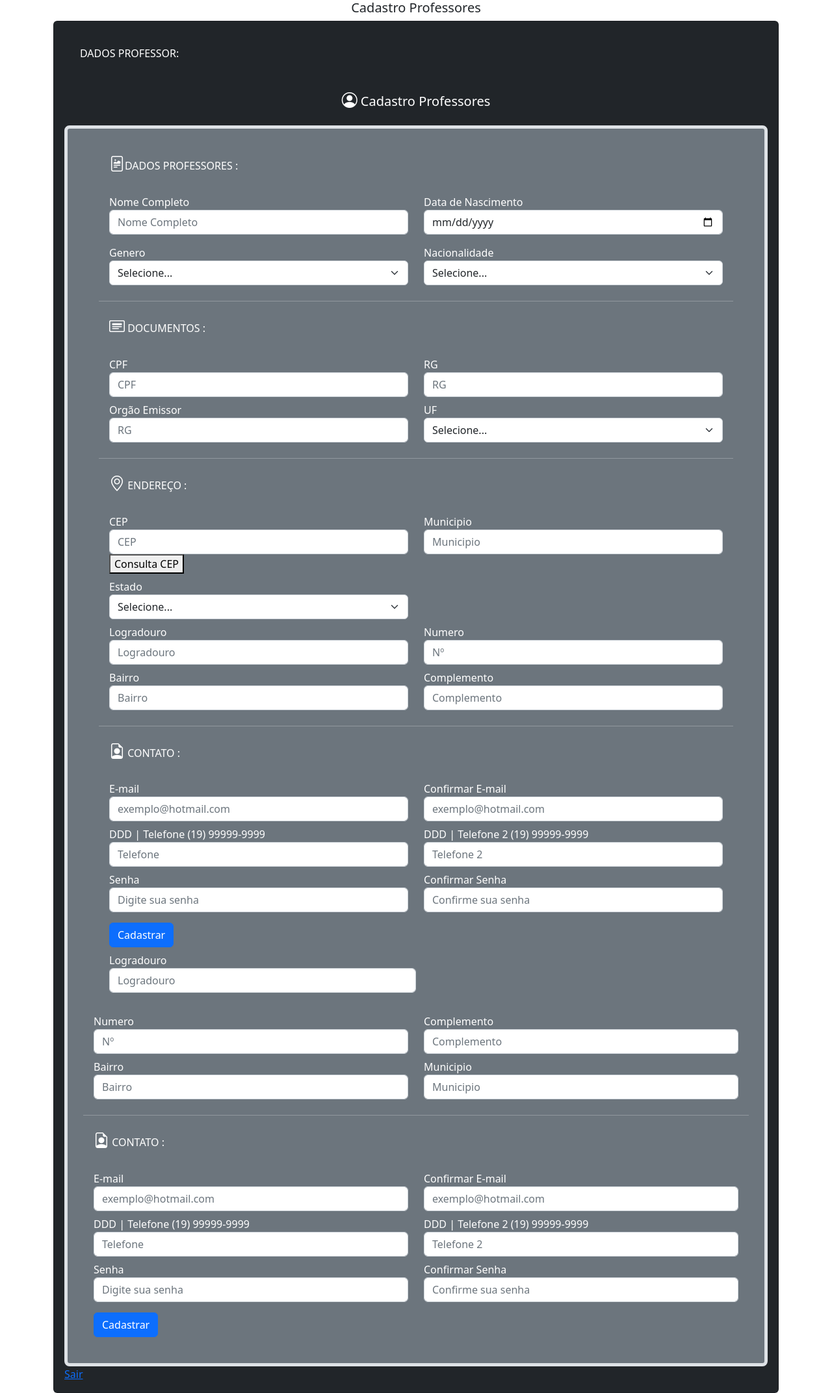
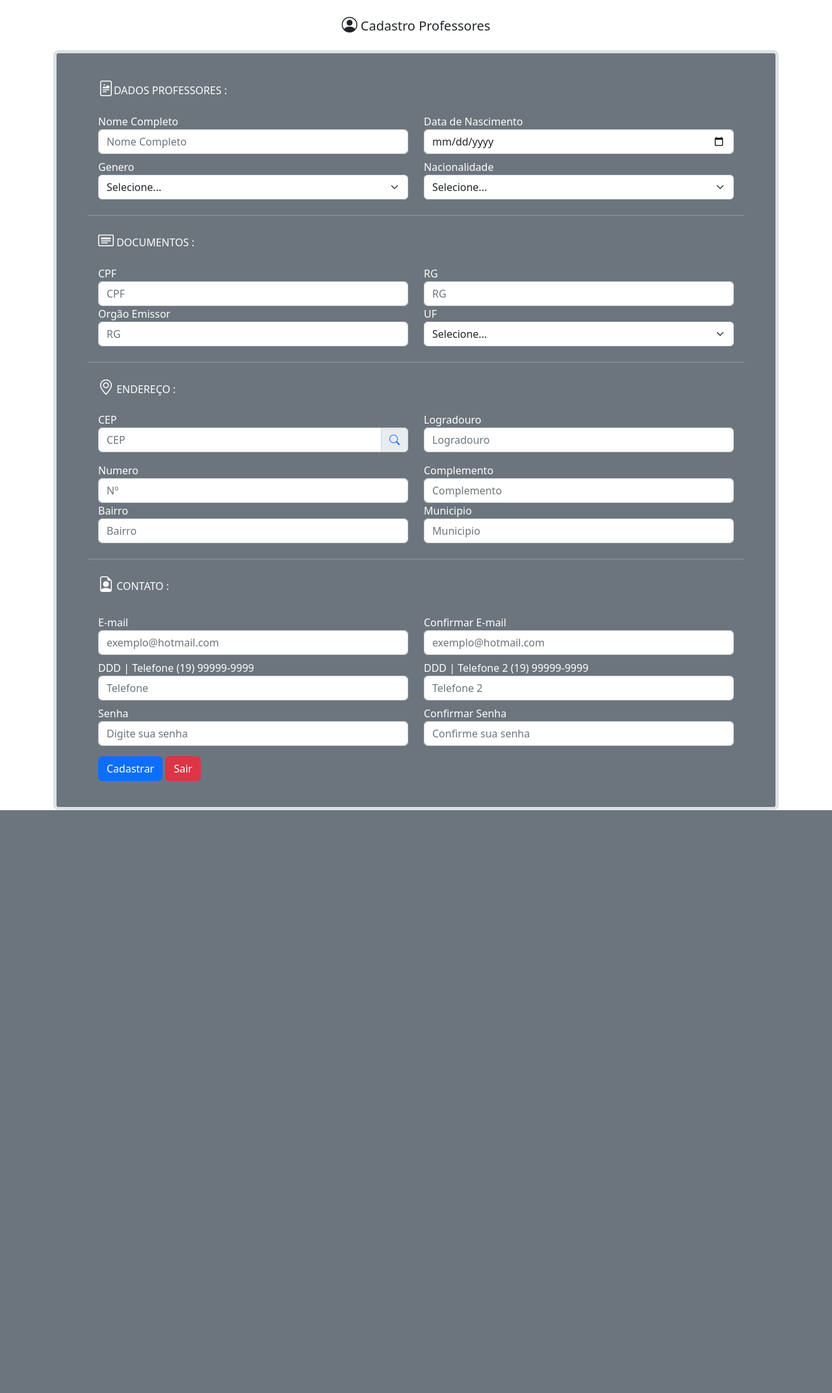
Before and after one commit to Erubbo/AutoPlanner, a PHP site: page /backend/front/cadastro_professor.php in a window 1280 px wide. Shown: the part 169-2313 px from the top of the page at 65% size. After the commit the page ends 1416 px from the top, so only its background shows below. Run offline with PHP 8.4, Linux system fonts and the light colour scheme; a user stored in the database is signed in; some libraries are stand-ins or nearby versions.

Commit message:
Ajuste Front Aluno Professor add consulta cep

```diff
--- a/backend/front/cadastro_professor.php
+++ b/backend/front/cadastro_professor.php
@@ -22,9 +22,7 @@ include '../includes/conexao.php';
     ?>
 
     <div class="container">
-        <h5 class="text-center">Cadastro Professores</h5>
-        <div class="card text-bg-dark p-3">
-        <h6 class="m-4">DADOS PROFESSOR:</h6>
+
         <div class="form-group">
             <form id="form-prof">
 
@@ -38,20 +36,20 @@ include '../includes/conexao.php';
 
                             <div class="group m-4">
                                 <div class="row mt-2">
-                            <div class="form-group col-md-6 mt-2">
-                                <label for="inputEmail4">Nome Completo</label>
+                                    <div class="form-group col-md-6">
+                                        <label for="nome">Nome Completo</label>
                                         <input type="text" class="form-control" id="nome" name="nome" placeholder="Nome Completo">
                                     </div>
 
-                            <div class="form-group col-md-6 mt-2">
-                                <label for="inputPassword4">Data de Nascimento</label>
+                                    <div class="form-group col-md-6">
+                                        <label for="data_nascimento">Data de Nascimento</label>
                                         <input type="date" class="form-control" id="data_nascimento" name="data_nascimento">
                                     </div>
                                 </div>
 
                                 <div class="row mt-2">
-                            <div class="form-group col-md-6 mt-2">
-                                <label for="Pagamento">Genero</label>
+                                    <div class="form-group col-md-6">
+                                        <label for="genero">Genero</label>
                                         <select class="form-select" aria-label="Default select example" id="genero" name="genero">
 
                                             <option value="0" selected disabled>Selecione...</option>
@@ -64,8 +62,8 @@ include '../includes/conexao.php';
                                         </select>
                                     </div>
 
-                            <div class="form-group col-md-6 mt-2">
-                                <label for="">Nacionalidade</label>
+                                    <div class="form-group col-md-6">
+                                        <label for="nacionalidade">Nacionalidade</label>
                                         <select class="form-select" aria-label="Default select example" id="nacionalidade" name="nacionalidade">
 
                                             <option value="0" selected disabled>Selecione...</option>
@@ -80,33 +78,31 @@ include '../includes/conexao.php';
                             </div>
 
 
-
-
                             <hr class="m-2">
 
                             <h6 class="m-4"><i class="bi bi-card-heading" style="font-size: 1.5rem"></i> DOCUMENTOS :</h6>
 
                             <div class="group m-4 mt-2">
                                 <div class="row ">
-                            <div class="form-group col-md-6 mt-2">
-                                <label for="inputPassword4">CPF</label>
+                                    <div class="form-group col-md-6">
+                                        <label for="cpf">CPF</label>
                                         <input type="number" class="form-control" id="cpf" name="cpf" placeholder="CPF">
                                     </div>
 
 
 
-                            <div class="form-group col-md-6 mt-2">
-                                <label for="inputPassword4">RG</label>
+                                    <div class="form-group col-md-6">
+                                        <label for="rg">RG</label>
                                         <input type="number" class="form-control" id="rg" name="rg" placeholder="RG">
                                     </div>
 
-                            <div class="form-group col-md-6 mt-2">
-                                <label for="inputPassword4">Orgão Emissor</label>
+                                    <div class="form-group col-md-6">
+                                        <label for="orgao_emissor">Orgão Emissor</label>
                                         <input type="text" class="form-control" id="orgao_emissor" name="orgao_emissor" placeholder="RG">
                                     </div>
 
-                            <div class="form-group col-md-6 mt-2">
-                                <label for="Pagamento">UF</label>
+                                    <div class="form-group col-md-6">
+                                        <label for="uf">UF</label>
                                         <select class="form-select" aria-label="Default select example" id="uf" name="uf">
 
                                             <option value="0" selected disabled>Selecione...</option>
@@ -146,84 +142,51 @@ include '../includes/conexao.php';
                             <h6 class="m-4"><i class="bi bi-geo-alt" style="font-size: 1.5rem"></i> ENDEREÇO :</h6>
                             <div class="group m-4">
                                 <div class="row mt-2 ">
-                            <div class="form-group col-md-6 mt-2">
 
-                                <label for="inputAddress">CEP</label>
-                                <div class="div-cep">
-                                    <input type="text" class="form-control input-cep" id="cep" name="cep" placeholder="CEP">
-                                    <button type="button" class="btn-cep" onclick="consultaCep()">Consulta CEP</button>
+                                    <div class="form-group col-md-6">
+
+                                        <label for="cep">CEP</label>
+                                        <div class="input-group mb-3">
+
+                                            <input id="cep" name="cep" type="text" class="form-control" placeholder="CEP">
+                                            <span class="input-group-text" id="basic-addon1"><a href="" onclick="consultaCep()"><i class="bi bi-search "></i></a></span>
                                         </div>
 
                                     </div>
 
-                            <div class="form-group col-md-6 mt-2">
-                                <label for="inputAddress">Municipio</label>
-                                <input type="text" class="form-control" id="municipio" name="municipio" placeholder="Municipio">
+                                    <div class="form-group col-md-6">
+                                        <label for="logradouro">Logradouro</label>
+                                        <input type="text" class="form-control" id="logradouro" name="logradouro" placeholder="Logradouro">
                                     </div>
-
-                            <div class="form-group col-md-6 mt-2">
-                                <label for="Pagamento">Estado</label>
-                                <select class="form-select" aria-label="Default select example" id="estado" name="estado">
-
-                                    <option value="0" selected disabled>Selecione...</option>
-                                    <option value="AC">Acre</option>
-                                    <option value="AL">Alagoas</option>
-                                    <option value="AP">Amapá</option>
-                                    <option value="AM">Amazonas</option>
-                                    <option value="BA">Bahia</option>
-                                    <option value="CE">Ceará</option>
-                                    <option value="DF">Distrito Federal</option>
-                                    <option value="ES">Espírito Santo</option>
-                                    <option value="GO">Goiás</option>
-                                    <option value="MA">Maranhão</option>
-                                    <option value="MT">Mato Grosso</option>
-                                    <option value="MS">Mato Grosso do Sul</option>
-                                    <option value="MG">Minas Gerais</option>
-                                    <option value="PA">Pará</option>
-                                    <option value="PB">Paraíba</option>
-                                    <option value="PR">Paraná</option>
-                                    <option value="PE">Pernambuco</option>
-                                    <option value="PI">Piauí</option>
-                                    <option value="RJ">Rio de Janeiro</option>
-                                    <option value="RN">Rio Grande do Norte</option>
-                                    <option value="RS">Rio Grande do Sul</option>
-                                    <option value="RO">Rondônia</option>
-                                    <option value="RR">Roraima</option>
-                                    <option value="SC">Santa Catarina</option>
-                                    <option value="SP">São Paulo</option>
-                                    <option value="SE">Sergipe</option>
-                                    <option value="TO">Tocantins</option>
-                                </select>
-                            </div>
-
 
                                 </div>
 
-
                                 <div class="row">
 
-                            <div class="form-group col-md-6 mt-2">
-                                <label for="inputAddress">Logradouro</label>
-                                <input type="text" class="form-control" id="logradouro" name="logradouro" placeholder="Logradouro">
+
+
+                                    <div class="form-group col-md-6">
+                                        <label for="numero">Numero</label>
+                                        <input type="number" class="form-control" id="numero" name="numero" placeholder="Nº">
                                     </div>
 
-                            <div class="form-group col-md-6 mt-2">
-                                <label for="inputCity">Numero</label>
-                                <input type="number" class="form-control" id="numero" name="numero" placeholder="Nº">
+                                    <div class="form-group col-md-6">
+                                        <label for="complemento">Complemento</label>
+                                        <input type="text" class="form-control" id="complemento" name="complemento" placeholder="Complemento">
                                     </div>
 
                                 </div>
 
 
                                 <div class="row">
-                            <div class="form-group col-md-6 mt-2">
-                                <label for="inputCity">Bairro</label>
+                                    <div class="form-group col-md-6">
+                                        <label for="bairro">Bairro</label>
                                         <input type="text" class="form-control" id="bairro" name="bairro" placeholder="Bairro">
                                     </div>
 
-                            <div class="form-group col-md-6 mt-2">
-                                <label for="inputCEP">Complemento</label>
-                                <input type="text" class="form-control" id="complemento" name="complemento" placeholder="Complemento">
+                                    <div class="form-group col-md-6">
+                                        <label for="municipio">Municipio</label>
+                                        <input type="text" class="form-control" id="municipio" name="municipio" placeholder="Municipio">
                                     </div>
 
                                 </div>
@@ -239,111 +202,41 @@ include '../includes/conexao.php';
                                         <input type="email" class="form-control" id="email" name="email" placeholder="exemplo@hotmail.com">
                                     </div>
                                     <div class="form-group col-md-6 mt-2">
-                                <label for="email">Confirmar E-mail</label>
-                                <input type="email" class="form-control" id="email" name="email" placeholder="exemplo@hotmail.com">
+                                        <label for="confirma_email">Confirmar E-mail</label>
+                                        <input type="email" class="form-control" id="confirma_email" name="confirma_email" placeholder="exemplo@hotmail.com">
                                     </div>
                                 </div>
                                 <div class="row">
                                     <div class="form-group col-md-6 mt-2">
-                                <label for="email">DDD | Telefone (19) 99999-9999</label>
+                                        <label for="telefone">DDD | Telefone (19) 99999-9999</label>
                                         <input type="number" class="form-control" id="telefone" name="telefone" placeholder="Telefone">
                                     </div>
 
-                            <div class="form-group col-md-6 mt-2">
-                                <label for="email">DDD | Telefone 2 (19) 99999-9999</label>
+                                    <div class="form-group col-md-6 mt-2 ">
+                                        <label for="telefone2">DDD | Telefone 2 (19) 99999-9999</label>
                                         <input type="number" class="form-control" id="telefone2" name="telefone2" placeholder="Telefone 2">
                                     </div>
                                 </div>
                                 <div class="row">
                                     <div class="form-group col-md-6 mt-2">
-                                <label for="email">Senha</label>
+                                        <label for="senha">Senha</label>
                                         <input type="password" class="form-control" id="senha" name="senha" placeholder="Digite sua senha">
                                     </div>
                                     <div class="form-group col-md-6 mt-2">
-                                <label for="email">Confirmar Senha</label>
-                                <input type="password" class="form-control" placeholder="Confirme sua senha">
-                            </div>
-                        </div>
-
-                        <button type="submit" class="btn btn-primary mt-3" onclick="addaluno()">Cadastrar</button>
-
-                    <div class="form-group col-md-6 mt-2">
-                        <label for="inputAddress">Logradouro</label>
-                        <input type="text" class="form-control" id="logradouro" name="logradouro" placeholder="Logradouro">
-                    </div>
-
-                </div>
-
-
-                <div class="row">
-                    <div class="form-group col-md-6 mt-2">
-                        <label for="inputCity">Numero</label>
-                        <input type="number" class="form-control" id="numero" name="numero" placeholder="Nº">
-                    </div>
-
-                    <div class="form-group col-md-6 mt-2">
-                        <label for="inputCEP">Complemento</label>
-                        <input type="text" class="form-control" id="complemento" name="complemento" placeholder="Complemento">
-                    </div>
-                </div>
-
-
-                <div class="row">
-                    <div class="form-group col-md-6 mt-2">
-                        <label for="inputCity">Bairro</label>
-                        <input type="text" class="form-control" id="bairro" name="bairro" placeholder="Bairro">
-                    </div>
-
-                    <div class="form-group col-md-6 mt-2">
-                        <label for="inputCEP">Municipio</label>
-                        <input type="text" class="form-control" id="municipio" name="municipio" placeholder="Municipio">
-                    </div>
-                </div>
-            </div>
-
-            <hr class="m-2">
-
-            <h6 class="m-4"><i class="bi bi-file-earmark-person" style="font-size: 1.5rem"></i> CONTATO :</h6>
-            <div class="group m-4">
-                <div class="row">
-                    <div class="form-group col-md-6 mt-2">
-                        <label for="email">E-mail</label>
-                        <input type="email" class="form-control" id="email" name="email" placeholder="exemplo@hotmail.com">
-                    </div>
-                    <div class="form-group col-md-6 mt-2">
-                        <label for="email">Confirmar E-mail</label>
-                        <input type="email" class="form-control" id="confirma_email" name="confirma_email" placeholder="exemplo@hotmail.com">
-                    </div>
-                </div>
-                <div class="row">
-                    <div class="form-group col-md-6 mt-2">
-                        <label for="email">DDD | Telefone (19) 99999-9999</label>
-                        <input type="number" class="form-control" id="telefone" name="telefone" placeholder="Telefone">
-                    </div>
-
-                    <div class="form-group col-md-6 mt-2">
-                        <label for="email">DDD | Telefone 2 (19) 99999-9999</label>
-                        <input type="number" class="form-control" id="telefone2" name="telefone2" placeholder="Telefone 2">
-                    </div>
-                </div>
-                <div class="row">
-                    <div class="form-group col-md-6 mt-2">
-                        <label for="email">Senha</label>
-                        <input type="password" class="form-control" id="senha" name="senha" placeholder="Digite sua senha">
-                    </div>
-                    <div class="form-group col-md-6 mt-2">
-                        <label for="email">Confirmar Senha</label>
+                                        <label for="confirmarSenha">Confirmar Senha</label>
                                         <input type="password" class="form-control" placeholder="Confirme sua senha">
                                     </div>
                                 </div>
 
                                 <button type="submit" class="btn btn-primary mt-3" onclick="addprof()">Cadastrar</button>
+                                <a href="backend/logout.php"><button type="submit" class="btn btn-danger mt-3">Sair</button></a>
+
+                            </div>
+
+                    </div>
             </form>
         </div>
     </div>
-
-
-    <a href="backend/logout.php">Sair</a>
 
 
 
```
Also changed, not shown: backend/front/cadastro_alunos.php (+63 -58 lines), css/estilo-aluno-professor.css (deleted, +0 -16 lines). Lines whose indentation alone changed are shown as unchanged.
